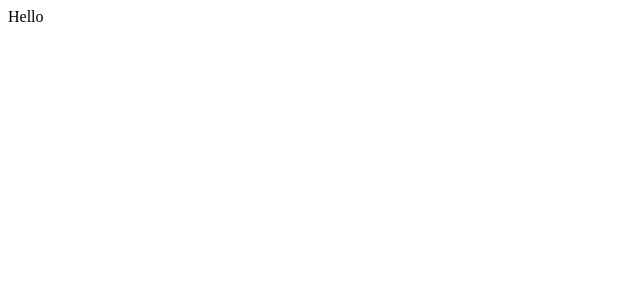
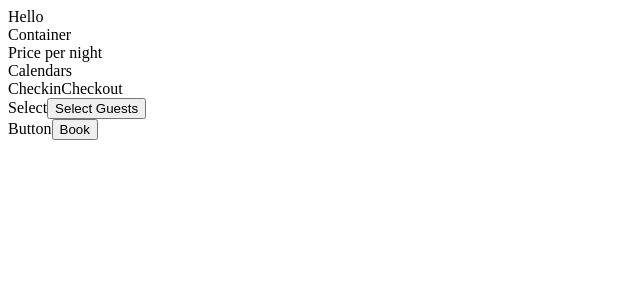
Before and after one commit to maison-project/bnb-booking, a React app: page / in a window 1280 px wide. Shown: the top 300 px of the page, without its empty margins (0-640 px from the left). Built offline with nearby package versions, Linux system fonts and the light colour scheme; the HTML template or start-up script is replaced by a standard one.

Commit message:
Add getBookings api route

```diff
--- a/client/src/components/BookingCalendar.jsx
+++ b/client/src/components/BookingCalendar.jsx
@@ -1,8 +1,7 @@
 import React from 'react';
 
 const BookingCalendar = (props) => {
-  return (
-  );
+
 }
 
 export default BookingCalendar;
--- a/client/src/components/BookingWidget.jsx
+++ b/client/src/components/BookingWidget.jsx
@@ -1,17 +1,44 @@
 import React from 'react';
-import Line from './Line.jsx';
-import Stop from './Stop.jsx';
+import BookingCalendar from './BookingCalendar.jsx';
 
-class Lines extends React.Component {
+class BookingWidget extends React.Component {
   constructor(props) {
     super(props);
     this.state = {
+      price: null,
+      checkin: null,
+      checkout: null,
+      guests: 1
     };
   }
-  componentDidMount() {
-  }
   render() {
+    return (
+      <div>Container
+
+        <div>Price
+          per night
+        </div>
+
+        <div>Calendars
+          <div>
+            <span onClick={this.props.getBookings}>Checkin
+            </span>
+            <span>Checkout
+            </span>
+          </div>
+        </div>
+
+        <div>Select
+          <button>Select Guests</button>
+        </div>
+
+        <div>Button
+          <button>Book</button>
+        </div>
+
+      </div>
+    )
   }
 }
 
-export default Lines;
+export default BookingWidget;
--- a/client/src/index.jsx
+++ b/client/src/index.jsx
@@ -1,16 +1,40 @@
 import React from 'react';
 import ReactDOM from 'react-dom';
+import BookingWidget from './components/BookingWidget.jsx'
 
 class App extends React.Component {
   constructor(props) {
     super(props);
     this.state = {
+      bookings: []
     }
+    this.getBookings = this.getBookings.bind(this);
+  }
+  getBookings() {
+    const homeId = 150;
+    fetch('/api/bookings/' + homeId, {
+      method: "GET",
+      headers: {
+        "Content-Type": "application/json"
+      }
+    })
+      .then(function(response) {
+        return response.json();
+      })
+      .then((bookings) => {
+        console.log(bookings);
+        this.setState({
+          bookings: bookings
+        });
+      });
   }
   render() {
     return (
       <div>
         Hello
+        <div>
+          <BookingWidget getBookings={this.getBookings}/>
+        </div>
       </div>
     );
   }
```
Also changed, not shown: database/index.js (+17 -35 lines), 2 other files (tests, documents, lock files or other folders).
